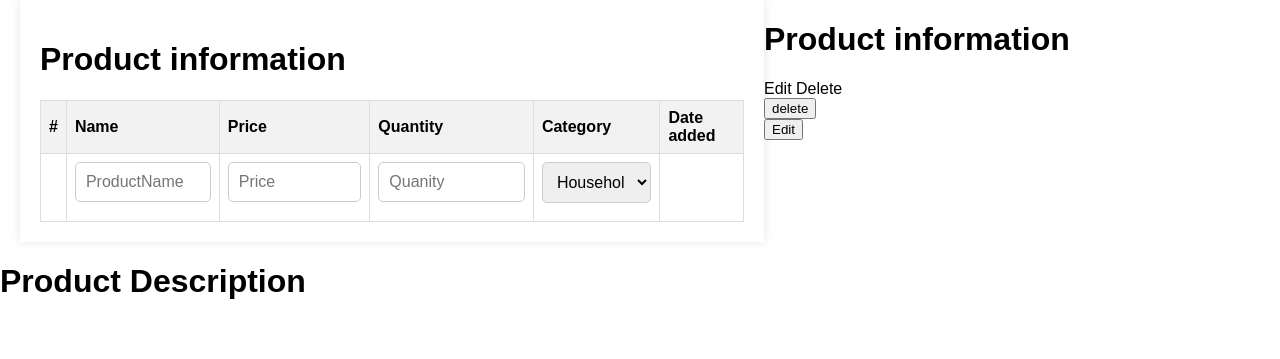
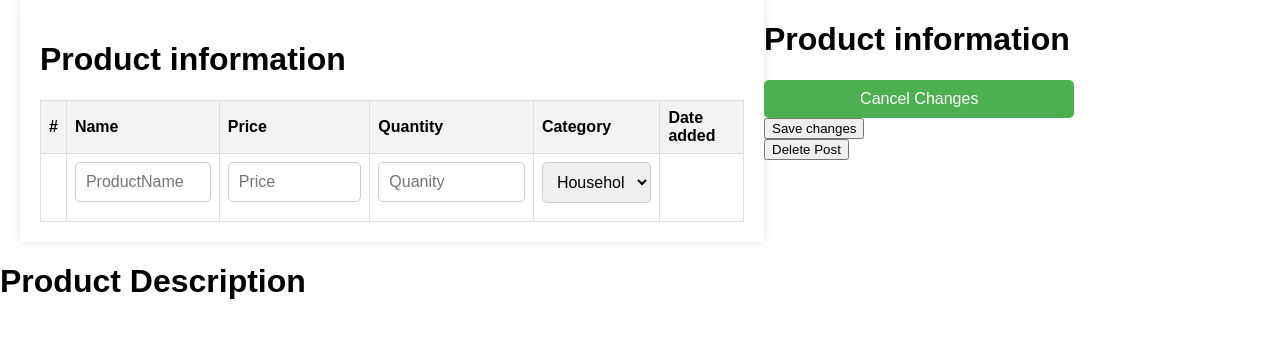
Before and after one commit to gustavoperess/Inventory-Management-System, a Flask app: page /product_information/1/edit_page in a window 1280 px wide. Shown: the part 140-499 px from the top of the page. Run offline with Flask 3, Linux system fonts and the light colour scheme; the visitor is signed in with stand-in values (Sample User, id 1); data that the repository does not hold is empty; some libraries are stand-ins or nearby versions.

Commit message:
changes in progess

```diff
--- a/app.py
+++ b/app.py
@@ -68,6 +68,13 @@ def edit_page(product_id):
     product_repository = ProductRepository(connection)
     product = product_repository.find(product_id)
 
+
+    if request.method == 'POST' and 'delete_post' in request.form:
+        product_id_to_delete = int(request.form['delete_post'])
+        product_repository.delete(product_id_to_delete)
+        return redirect(url_for('login_page'))
+
+
     add_form = AddProductForm()
     if add_form.validate_on_submit():
         today = date.today()
@@ -89,7 +96,10 @@ def product_information(product_id):
     product = product_repository.find(product_id)
 
     if request.method == 'POST' and 'delete_post' in request.form:
-        pass
+        print("DELETED")
+        # product_id_to_delete = int(request.form['delete_post'])
+        # product_repository.delete(product_id_to_delete)
+        # return redirect(url_for('login_page'))
 
     if request.method == 'POST' and 'edit_post' in request.form:
         return redirect(url_for('edit_page', product_id=product_id))
--- a/static/styles.css
+++ b/static/styles.css
@@ -435,3 +435,17 @@ footer {
     border-radius: 5px;
 
   }
+
+  .side_buttons  .forward-button {
+    width: 95%;
+    display: flex;
+    justify-content: center;
+    margin-top: 5px;
+    padding: 10px;
+    align-items: center;
+    background-color: #4CAF50;
+    color: white;
+    text-decoration: none;
+    border-radius: 5px;
+    cursor: pointer;
+  }
--- a/templates/edit_page.html
+++ b/templates/edit_page.html
@@ -59,21 +59,20 @@
                     </tbody>
                 </table>
             </div>
-            <div>
+            <div class="side_buttons">
                 <h1>Product information</h1>
-                <tr>
-                    <th>Edit</th>
-                    <th>Delete</th>
+
+                    <a class="forward-button"  href="{{ url_for('login_page') }}">Cancel Changes</a>
+
                     <form method="POST" action="">
-                        <input type="hidden" name="delete_post" value="{{ product.id }}">
-                        <input type="submit" value="delete">
+                        <input type="hidden" name="Save_changes" value="{{ product.id }}">
+                        <input type="submit" value="Save changes">
                     </form>
 
                     <form method="POST" action="">
-                        <input type="hidden" name="edit_post" value="{{ product.id }}">
-                        <input type="submit" value="Edit">
+                        <input type="hidden" name="delete_post" value="{{ product.id }}">
+                        <input type="submit" value="Delete Post">
                     </form>
-                </tr>
             </div>
         </div>
         <div>
```
